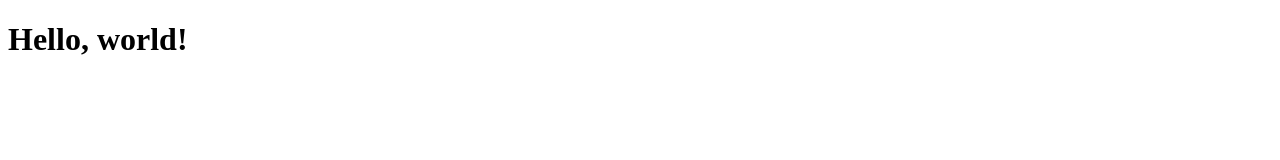
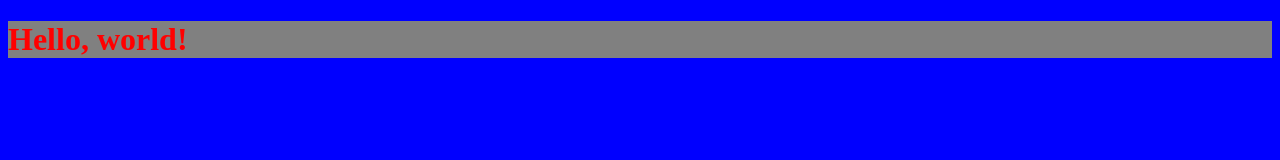
Before and after one commit to brendanb517/Brendans_Website, a plain HTML site: page index.html in a window 1280 px wide. Drawn offline with Linux system fonts and the light colour scheme.

Commit message:
Added style.css and connected to index.html

```diff
--- a/index.html
+++ b/index.html
@@ -1,6 +1,7 @@
 <!DOCTYPE html>
 <html lang="en">
     <head>
+        <link rel="stylesheet" href="./style.css">
         <title>Brendan's Personal Website</title>
     </head>
     <body>
--- /dev/null
+++ b/style.css
@@ -0,0 +1,8 @@
+body {
+    background: blue;
+}
+
+h1 {
+    background-color: grey;
+    color: red;
+}
```
